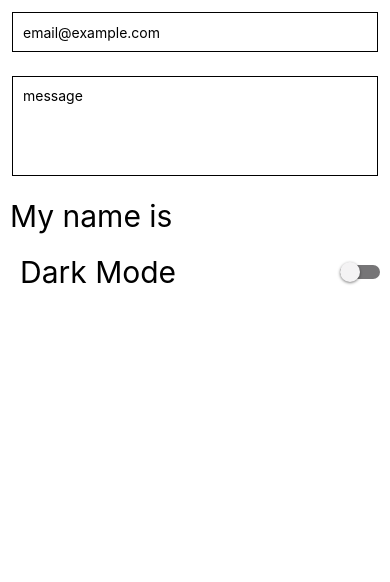
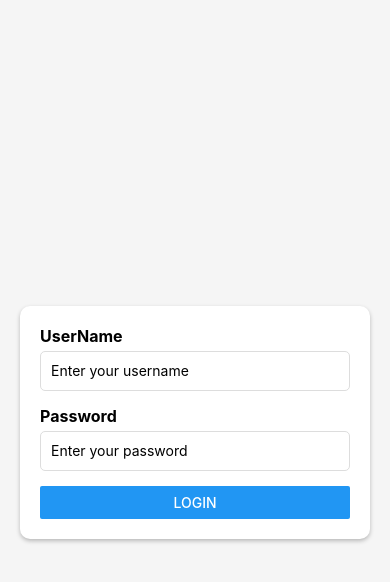
Before and after one commit to SumitChouhanMemorres/RNForms, a React Native app: screen / in a window 390 px wide. Shown: the top 582 px of the page. Built offline with nearby package versions, Linux system fonts and the light colour scheme.

Commit message:
Adds Login Form

```diff
--- a/App.js
+++ b/App.js
@@ -1,72 +1,137 @@
-import {
-  StyleSheet,
-  Text,
-  View,
-  StatusBar,
-  SafeAreaView,
-  TextInput,
-  Switch,
-} from "react-native";
+// import {
+//   StyleSheet,
+//   Text,
+//   View,
+//   StatusBar,
+//   SafeAreaView,
+//   TextInput,
+//   Switch,
+// } from "react-native";
+// import { useState } from "react";
+
+// export default function App() {
+//   const [name, setName] = useState("");
+//   const [isDarkMode, setIsDarkMode] = useState(false);
+//   return (
+//     <SafeAreaView style={styles.container}>
+//       <TextInput
+//         style={styles.input}
+//         value={name}
+//         onChangeText={setName}
+//         autoCorrect={false}
+//         placeholder="email@example.com"
+//         secureTextEntry
+//         keyboardType="numeric"
+//         autoCapitalize="none"
+//       />
+//       <TextInput
+//         style={[styles.multilineText, styles.input]}
+//         placeholder="message"
+//         multiline
+//       />
+//       <Text style={styles.text}>My name is {name}</Text>
+//       <View style={styles.switchContainer}>
+//         <Text style={styles.text}>Dark Mode</Text>
+//         <Switch
+//           value={isDarkMode}
+//           onValueChange={() => setIsDarkMode((previousState) => !previousState)}
+//           trackColor={{ false: "#767577", true: "lightblue" }}
+//           thumbColor="#f4f3f4"
+//         />
+//       </View>
+//     </SafeAreaView>
+//   );
+// }
+
+// const styles = StyleSheet.create({
+//   container: {
+//     flex: 1,
+//     backgroundColor: "#fff",
+//     paddingTop: StatusBar.currentHeight,
+//   },
+//   input: {
+//     height: 40,
+//     margin: 12,
+//     padding: 10,
+//     borderWidth: 1,
+//   },
+//   text: {
+//     fontSize: 30,
+//     padding: 10,
+//   },
+//   multilineText: {
+//     minHeight: 100,
+//     textAlignVertical: "top",
+//   },
+//   switchContainer: {
+//     flexDirection: "row",
+//     alignItems: "center",
+//     justifyContent: "space-between",
+//     paddingHorizontal: 10,
+//   },
+// });
+
+import { View, Text, TextInput, Button, StyleSheet } from "react-native";
 import { useState } from "react";
 
 export default function App() {
-  const [name, setName] = useState("");
-  const [isDarkMode, setIsDarkMode] = useState(false);
+  const [username, setUsername] = useState("");
+  const [password, setPassword] = useState("");
   return (
-    <SafeAreaView style={styles.container}>
-      <TextInput
-        style={styles.input}
-        value={name}
-        onChangeText={setName}
-        autoCorrect={false}
-        placeholder="email@example.com"
-        secureTextEntry
-        keyboardType="numeric"
-        autoCapitalize="none"
-      />
-      <TextInput
-        style={[styles.multilineText, styles.input]}
-        placeholder="message"
-        multiline
-      />
-      <Text style={styles.text}>My name is {name}</Text>
-      <View style={styles.switchContainer}>
-        <Text style={styles.text}>Dark Mode</Text>
-        <Switch
-          value={isDarkMode}
-          onValueChange={() => setIsDarkMode((previousState) => !previousState)}
-          trackColor={{ false: "#767577", true: "lightblue" }}
-          thumbColor="#f4f3f4"
+    <View style={styles.container}>
+      <View style={styles.form}>
+        <Text style={styles.label}>UserName</Text>
+        <TextInput
+          style={styles.input}
+          placeholder="Enter your username"
+          value={username}
+          onChangeText={setUsername}
         />
+        <Text style={styles.label}>Password</Text>
+        <TextInput
+          style={styles.input}
+          placeholder="Enter your password"
+          secureTextEntry
+          value={password}
+          onChangeText={setPassword}
+        />
+        <Button title="Login" onPress={() => {}} />
       </View>
-    </SafeAreaView>
+    </View>
   );
 }
 
 const styles = StyleSheet.create({
   container: {
     flex: 1,
-    backgroundColor: "#fff",
-    paddingTop: StatusBar.currentHeight,
+    justifyContent: "center",
+    paddingHorizontal: 20,
+    backgroundColor: "#f5f5f5",
+  },
+  form: {
+    backgroundColor: "white",
+    padding: 20,
+    borderRadius: 10,
+    shadowColor: "black",
+    shadowOffset: {
+      width: 0,
+      height: 2,
+    },
+    shadowOpacity: 0.25,
+    shadowRadius: 4,
+    elevation: 5,
+  },
+  label: {
+    fontSize: 16,
+    marginBottom: 5,
+    fontWeight: "bold",
   },
   input: {
     height: 40,
-    margin: 12,
+    borderColor: "#ddd",
+    borderWidth: 1,
+    marginBottom: 15,
     padding: 10,
-    borderWidth: 1,
-  },
-  text: {
-    fontSize: 30,
-    padding: 10,
-  },
-  multilineText: {
-    minHeight: 100,
-    textAlignVertical: "top",
-  },
-  switchContainer: {
-    flexDirection: "row",
-    alignItems: "center",
-    justifyContent: "space-between",
-    paddingHorizontal: 10,
+    borderRadius: 5,
   },
 });
```
